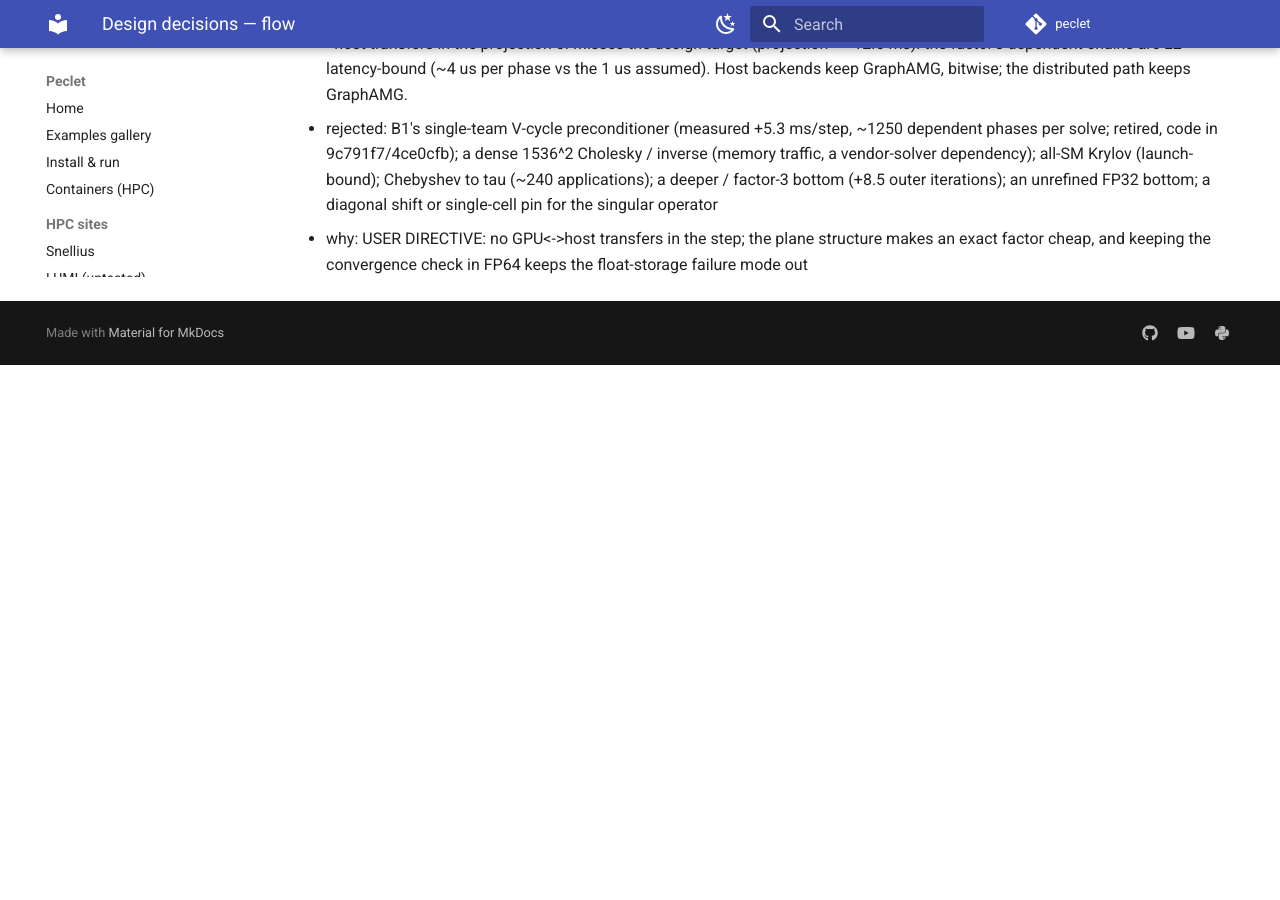
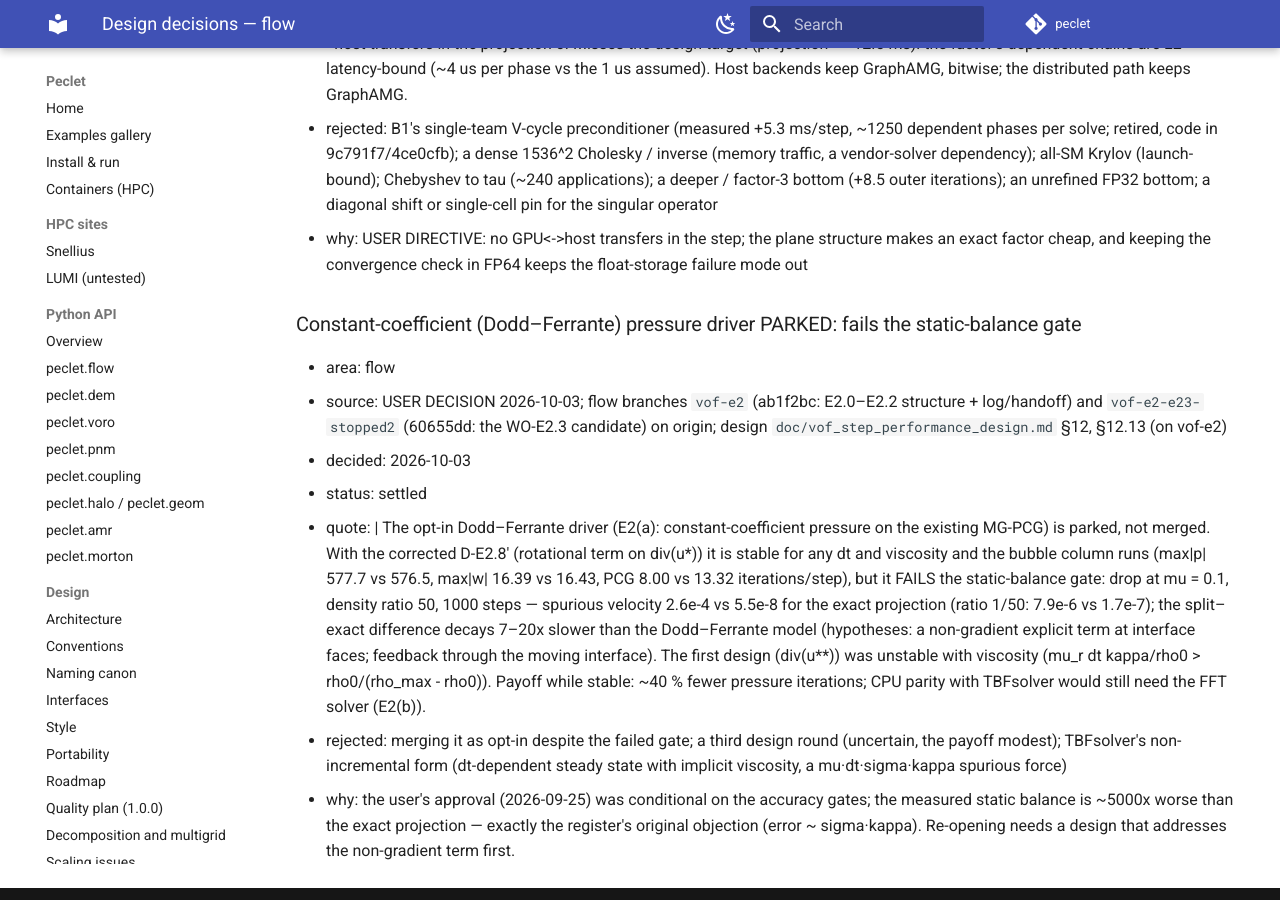
Before and after one commit to computational-chemical-engineering/peclet, an MkDocs documentation site: the page built from docs/decisions/flow.md, in a window 1280 px wide and 900 px high, scrolled down 101173 px. Built offline with MkDocs 1.6.1 and Material for MkDocs 9.7.7, drawn with Linux system fonts in a browser that asks for light colours; comment, search, counter and statistics services are not loaded; before the commit the page ends 101538 px from its top, so only the background shows below that; some of the changed text lies outside the part shown.

Commit message:
register: the constant-coefficient pressure driver is PARKED (fails static balance ~5000x; USER DECISION 2026-10-03)
Co-Authored-By: Claude Opus 5.5 <noreply@anthropic.com>
Claude-Session: https://claude.ai/code/session_01F2E4ewNdhSiAex5T7Y2oJ7

```diff
--- a/docs/decisions/flow.md
+++ b/docs/decisions/flow.md
@@ -3209,7 +3209,7 @@ Do not reverse an entry here without recording a new decision that supersedes it
 - area: flow
 - source: USER DECISION 2026-09-25 on `flow/doc/vof_step_performance_design.md` §10 option E2(a); Snellius same-node measurement (TBFsolver 45 ms/step vs peclet 187 ms/step on 24 cores, projection 67 %)
 - decided: 2026-09-25
-- status: settled
+- status: superseded (2026-10-03: parked — see "Constant-coefficient pressure driver PARKED")
 - quote: |
     The user's standing directive (on par with or better than SOTA on every case peclet handles)
     makes CPU parity with TBFsolver a goal, and the performance design shows no variable-coefficient
@@ -3600,3 +3600,26 @@ Do not reverse an entry here without recording a new decision that supersedes it
     or single-cell pin for the singular operator
 - why: USER DIRECTIVE: no GPU<->host transfers in the step; the plane structure makes an exact
     factor cheap, and keeping the convergence check in FP64 keeps the float-storage failure mode out
+
+### Constant-coefficient (Dodd–Ferrante) pressure driver PARKED: fails the static-balance gate
+- area: flow
+- source: USER DECISION 2026-10-03; flow branches `vof-e2` (ab1f2bc: E2.0–E2.2 structure + log/handoff) and `vof-e2-e23-stopped2` (60655dd: the WO-E2.3 candidate) on origin; design `doc/vof_step_performance_design.md` §12, §12.13 (on vof-e2)
+- decided: 2026-10-03
+- status: settled
+- quote: |
+    The opt-in Dodd–Ferrante driver (E2(a): constant-coefficient pressure on the existing MG-PCG)
+    is parked, not merged. With the corrected D-E2.8' (rotational term on div(u*)) it is stable
+    for any dt and viscosity and the bubble column runs (max|p| 577.7 vs 576.5, max|w| 16.39 vs
+    16.43, PCG 8.00 vs 13.32 iterations/step), but it FAILS the static-balance gate: drop at
+    mu = 0.1, density ratio 50, 1000 steps — spurious velocity 2.6e-4 vs 5.5e-8 for the exact
+    projection (ratio 1/50: 7.9e-6 vs 1.7e-7); the split–exact difference decays 7–20x slower than
+    the Dodd–Ferrante model (hypotheses: a non-gradient explicit term at interface faces; feedback
+    through the moving interface). The first design (div(u**)) was unstable with viscosity
+    (mu_r dt kappa/rho0 > rho0/(rho_max - rho0)). Payoff while stable: ~40 % fewer pressure
+    iterations; CPU parity with TBFsolver would still need the FFT solver (E2(b)).
+- rejected: merging it as opt-in despite the failed gate; a third design round (uncertain, the
+    payoff modest); TBFsolver's non-incremental form (dt-dependent steady state with implicit
+    viscosity, a mu·dt·sigma·kappa spurious force)
+- why: the user's approval (2026-09-25) was conditional on the accuracy gates; the measured static
+    balance is ~5000x worse than the exact projection — exactly the register's original objection
+    (error ~ sigma·kappa). Re-opening needs a design that addresses the non-gradient term first.
```
Also changed, not shown: docs/DECISIONS.md (+3 -2 lines).
